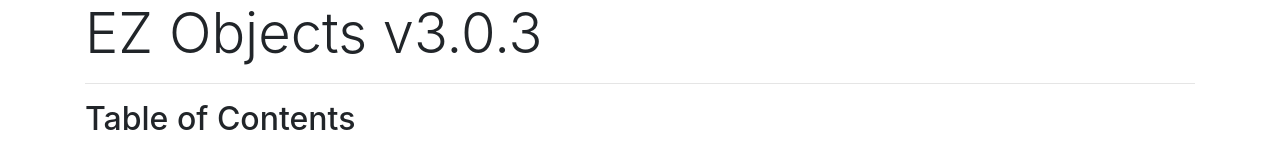
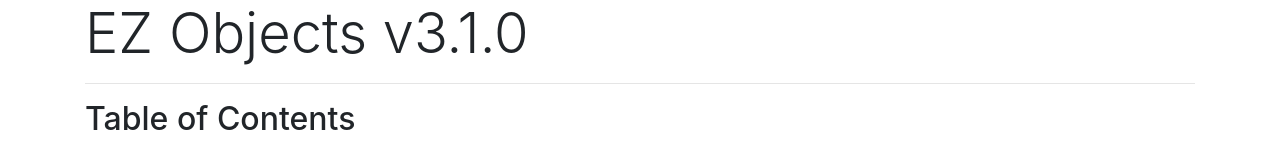
Before and after one commit to om-mani-padme-hum/ezobjects, a website: page docs/Module_ezobjects.html in a window 1280 px wide. Shown: the top 154 px of the page. Drawn offline with Linux system fonts and the light colour scheme.

Commit message:
Updated docs version

```diff
--- a/docs/Module_ezobjects.html
+++ b/docs/Module_ezobjects.html
@@ -18,7 +18,7 @@
     <div id='top' class='container'>
       <div class='row'>
         <div class='col'>
-          <h1 class='display-4 mb-0'>EZ Objects v3.0.3</h1>
+          <h1 class='display-4 mb-0'>EZ Objects v3.1.0</h1>
         </div>
       </div>
       <hr>
```
